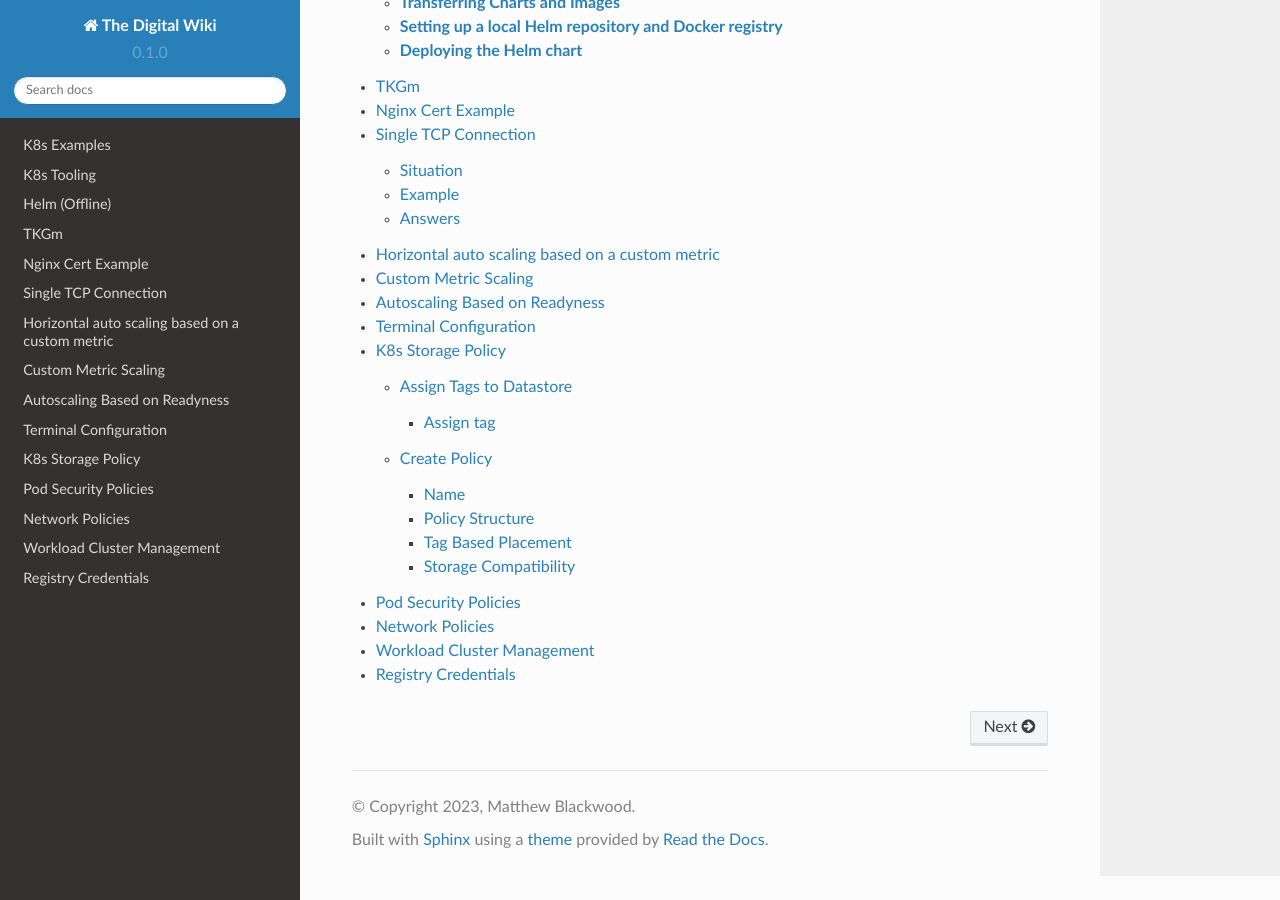
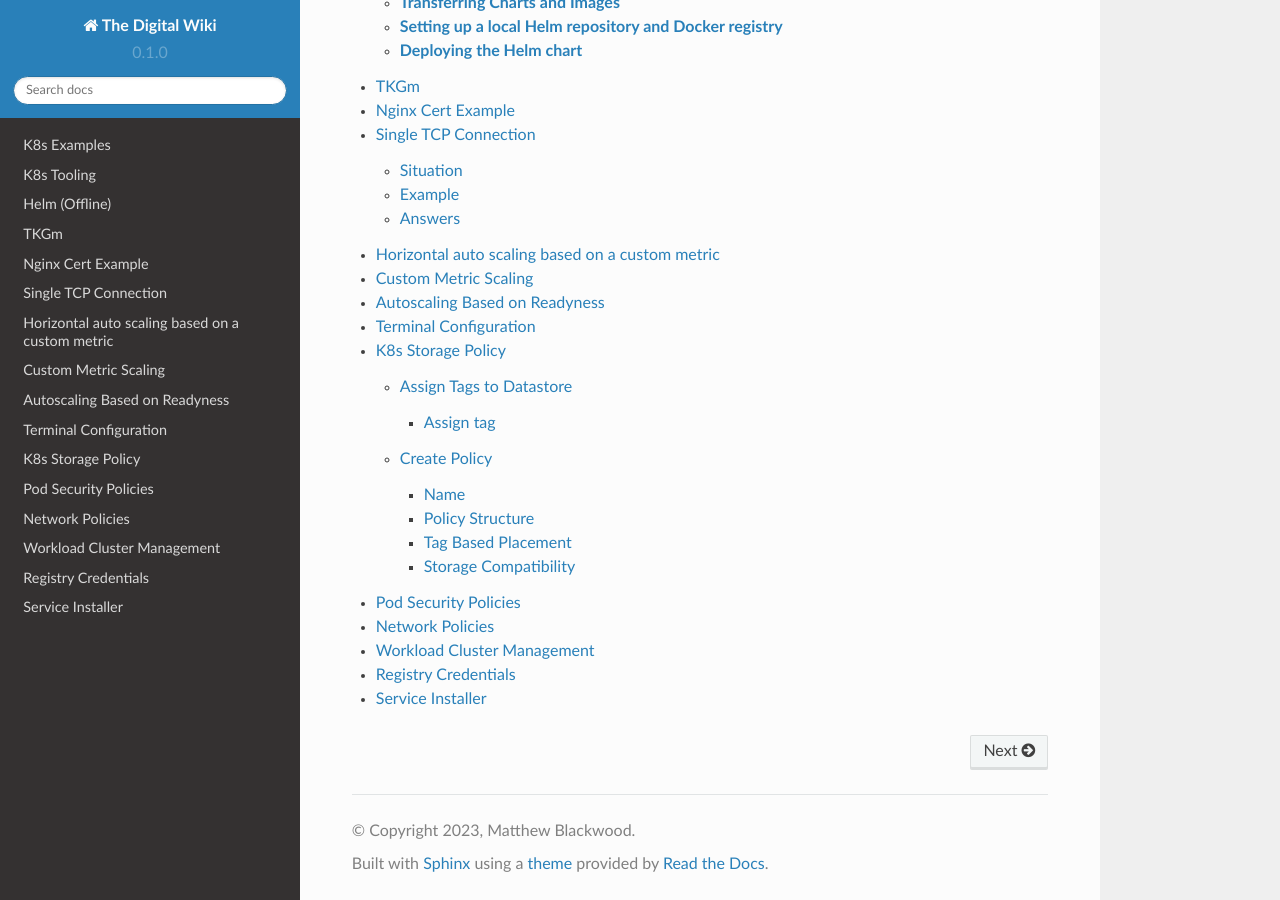
Before and after one commit to digital951/readthedocs, a Sphinx documentation site: the page built from docs/source/index.rst, in a window 1280 px wide and 900 px high, scrolled down 602 px. Built offline with Sphinx 7.4.7 and the Read the Docs theme 2.0.0, drawn with Linux system fonts in a browser that asks for light colours.

Commit message:
Added Service Installer Stub

```diff
--- a/docs/source/index.rst
+++ b/docs/source/index.rst
@@ -25,3 +25,4 @@
    netpolicy
    wkldmgmt
    regcred
+   serviceinst
--- /dev/null
+++ b/docs/source/serviceinst.rst
@@ -0,0 +1,4 @@
+Service Installer
+=====
+
+Tips and tricks
```
